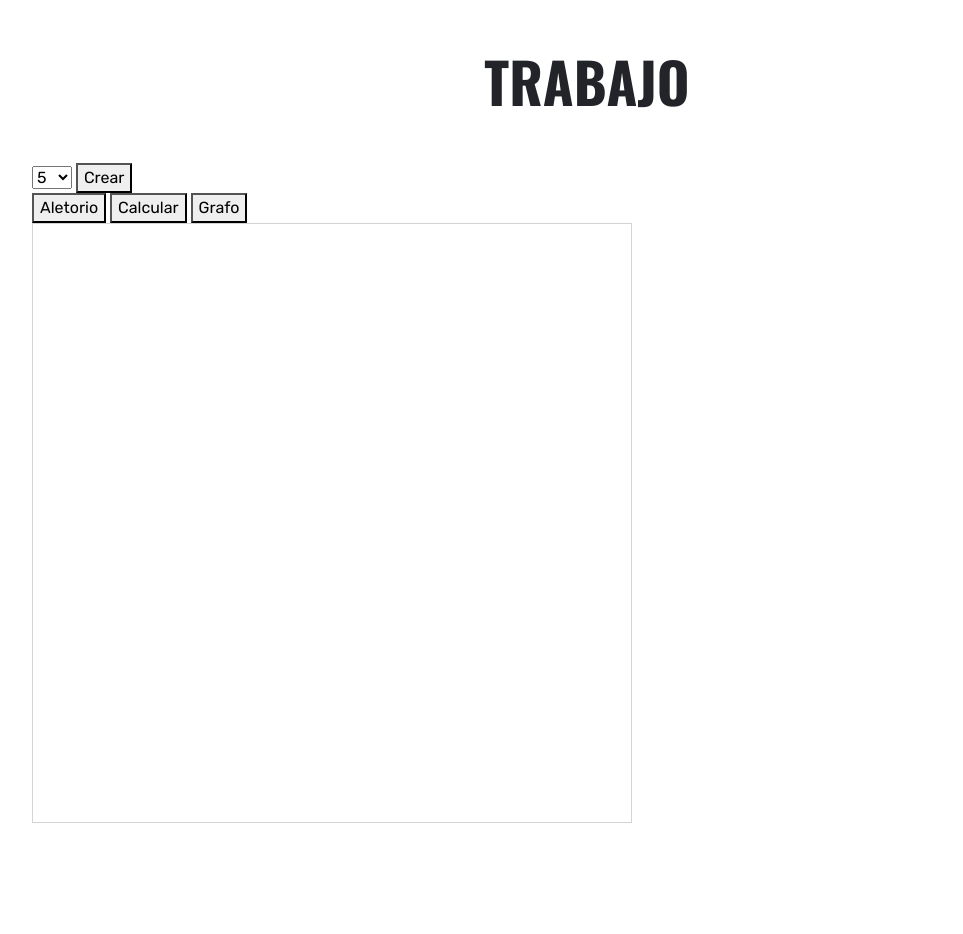
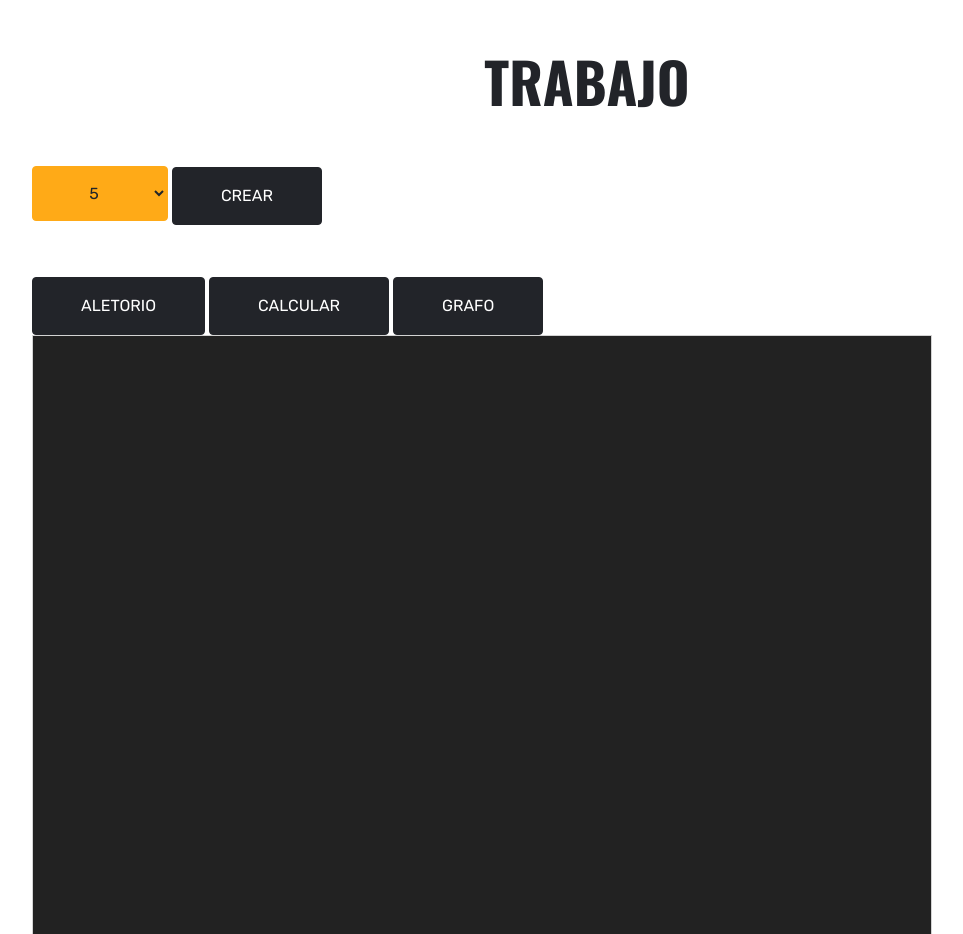
Before and after one commit to DanielHuerta03/MateComputacional, a plain HTML site: page index.html in a window 1280 px wide. Shown: the part 1813-2747 px from the top of the page, without its empty margins (53-1016 px from the left). Drawn offline with nearby package versions, Linux system fonts and the light colour scheme.

Commit message:
Update index.html

```diff
--- a/index.html
+++ b/index.html
@@ -13,9 +13,10 @@
     ></script>
     <style type="text/css">
         #dibujo {
-          width: 600px;
+          width: 900px;
     height: 600px;
     border: 1px solid lightgray;
+    background-color: #222222;
         }
       </style>
 
@@ -35,6 +36,8 @@
 
     <!-- Customized Bootstrap Stylesheet -->
     <link href="css/style.css" rel="stylesheet">
+
+    <script src="https://unpkg.com/sweetalert/dist/sweetalert.min.js"></script>
 </head>
 
 <body>
@@ -51,7 +54,7 @@
                 <div class="navbar-nav ml-auto py-0 pr-3 border-right">
                     <a href="" class="nav-item nav-link active smoothScroll">Inicio</a>
                     <a href="#acerca" class="nav-item nav-link smoothScroll">Acerca del Proyecto</a>
-                    <a href="" class="nav-item nav-link smoothScroll">Comenzar</a>
+                    <a href="#TRABAJO" class="nav-item nav-link smoothScroll">Comenzar</a>
                     <a href="#team" class="nav-item nav-link smoothScroll" >Team</a>
                 </div>
             </div>
@@ -71,7 +74,7 @@
                     Además, debe mostrar la red de flujos óptima asociada a esta matriz y
                     calcular el flujo máximo que existe entre dos vértices seleccionados por el
                     usuario.</p>
-                <a href="" class="btn btn-dark text-uppercase mt-1 py-3 px-5">Comenzar</a>
+                <a href="#TRABAJO" class="btn btn-dark text-uppercase mt-1 py-3 px-5  ">Comenzar</a>
             </div>
             <div class="col-lg-6 px-0 text-right">
                 <img class="img-fluid mt-5 mt-lg-0" src="img/header.png" alt="">
@@ -101,11 +104,11 @@
 
 
 
-    <div class="container-fluid py-5" id="team">
+    <div class="container-fluid py-5" id="TRABAJO">
         <div class="container py-5">
             <h1 class="display-4 text-uppercase text-center mb-5">TRABAJO</h1>
             <form>
-                <select name="select" id="tabla"/>
+                <select name="select" class="btn btn-primary text-uppercase py-3 px-5" id="tabla"/>
                     <option value="5"selected>5</option>
                     <option value="6" >6</option>
                     <option value="7">7</option>
@@ -118,16 +121,20 @@
                     <option value="14">14</option>
                     <option value="15">15</option>
                   </select>
-                <button type="button" onclick="creartabla()">Crear</button>
+                <button type="button" class="btn btn-dark text-uppercase mt-1 py-3 px-5" onclick="creartabla()">Crear</button>
+
             </form>
             <section id="Holi">
+                <br>
             </section>
             <form>
-                <button type="button" onclick="Aleatorio()">Aletorio</button>
-                <button type="button" onclick="captura()">Calcular</button>
-                <button type="button" onclick="grafo()">Grafo</button>
+                <br>
+                <button type="button" class="btn btn-dark text-uppercase mt-1 py-3 px-5" onclick="Aleatorio()">Aletorio</button>
+                <button type="button" class="btn btn-dark text-uppercase mt-1 py-3 px-5" onclick="captura()">Calcular</button>
+                <button type="button" class="btn btn-dark text-uppercase mt-1 py-3 px-5" onclick="grafo()">Grafo</button>
             </form>
             <div id="dibujo"></div>
+
         </div>
     </div>
 
@@ -219,7 +226,7 @@
                         </div>
                     </div>
                     <div class="bg-light text-center p-4">
-                        <h4 class="text-uppercase">Ariadna Ledesma</h4>
+                        <h4 class="text-uppercase">Ariadna</h4>
                         <p class="m-0">PROGRAMADOR</p>
                     </div>
                 </div>
```
